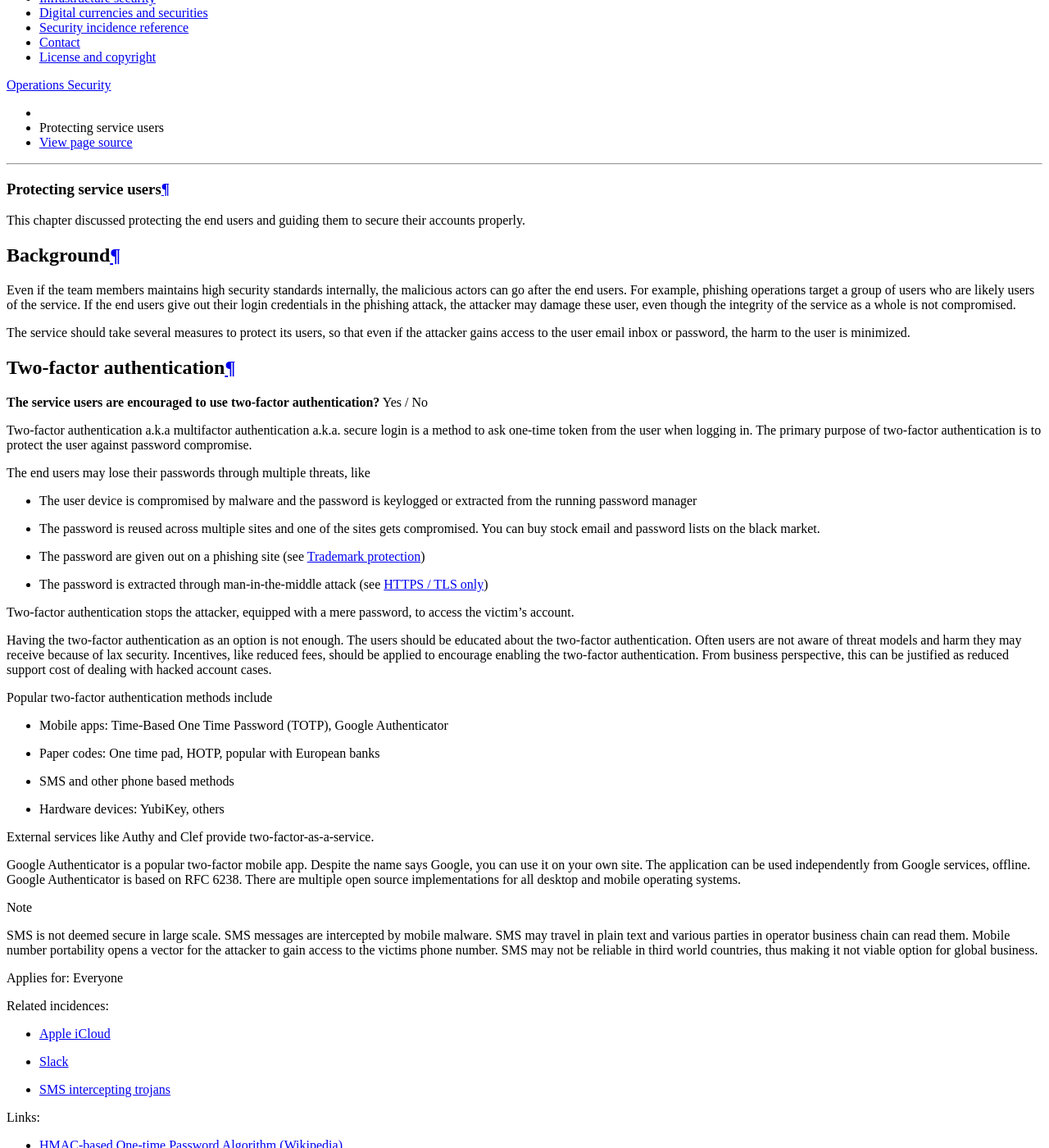
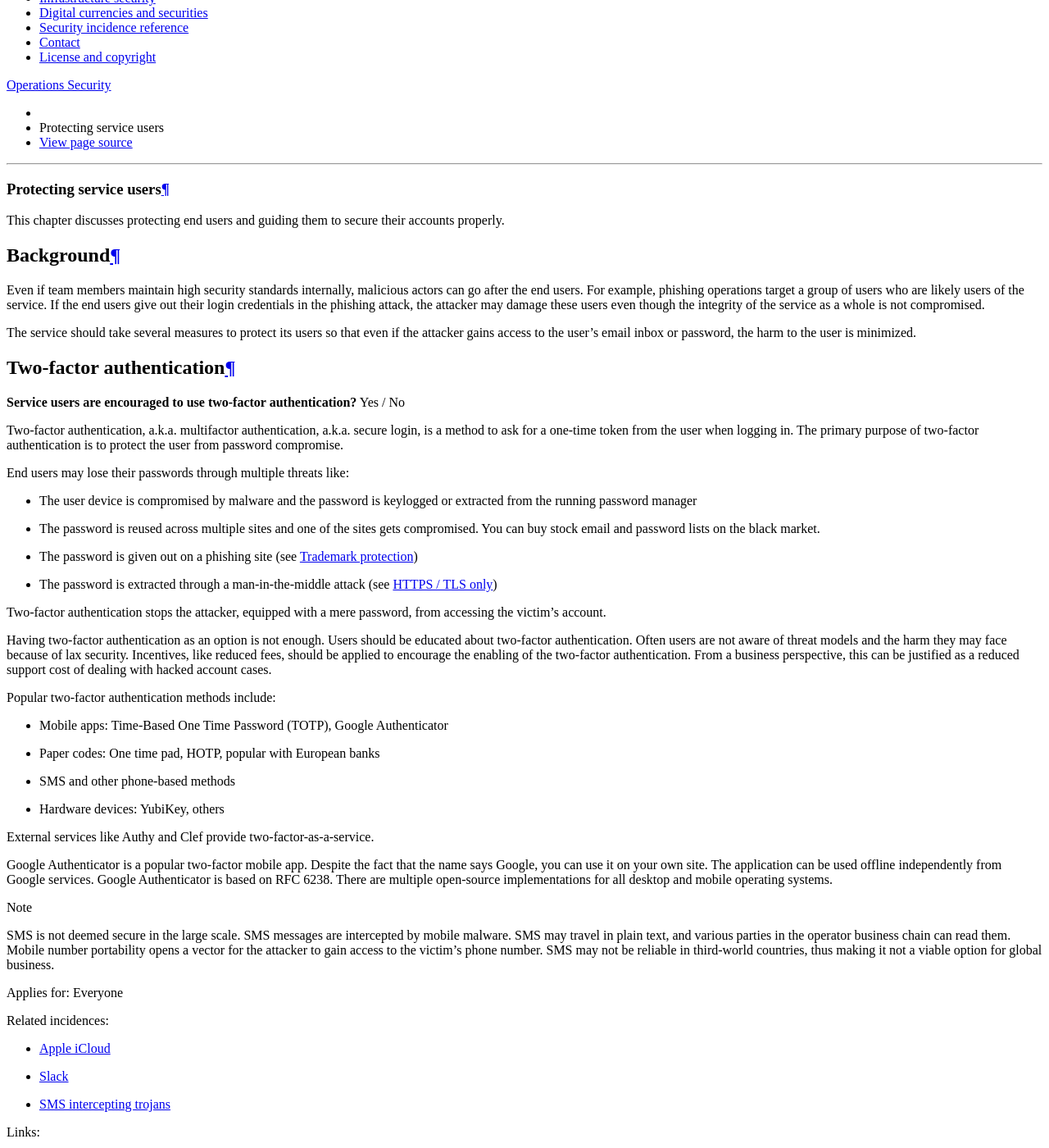
Before and after one commit to miohtama/opsec, a Sphinx documentation site: the page built from source/user/index.rst, in a window 1280 px wide and 1400 px high, scrolled down 436 px. Shown: the whole window at 82% size. Built offline with Sphinx 7.4.7 and the Read the Docs theme 2.0.0, drawn with Linux system fonts in a browser that asks for light colours; comment, search, counter and statistics services are not loaded; some of the changed text lies outside the part shown.

Commit message:
All chapters spellchecked

```diff
--- a/source/user/index.rst
+++ b/source/user/index.rst
@@ -5,15 +5,15 @@
 Protecting service users
 ===========================================
 
-This chapter discussed protecting the end users and guiding them to secure their accounts properly.
+This chapter discusses protecting end users and guiding them to secure their accounts properly.
 
 Background
 ==========
 
 
-Even if the team members maintains high security standards internally, the malicious actors can go after the end users. For example, phishing operations target a group of users who are likely users of the service. If the end users give out their login credentials in the phishing attack, the attacker may damage these user, even though the integrity of the service as a whole is not compromised.
+Even if team members maintain high security standards internally, malicious actors can go after the end users. For example, phishing operations target a group of users who are likely users of the service. If the end users give out their login credentials in the phishing attack, the attacker may damage these users even though the integrity of the service as a whole is not compromised.
 
-The service should take several measures to protect its users, so that even if the attacker gains access to the user email inbox or password, the harm to the user is minimized.
+The service should take several measures to protect its users so that even if the attacker gains access to the user’s email inbox or password, the harm to the user is minimized.
 
 
 
@@ -24,41 +24,41 @@
 Two-factor authentication
 ==============================================================
 
-**The service users are encouraged to use two-factor authentication?** Yes / No
+**Service users are encouraged to use two-factor authentication?** Yes / No
 
-Two-factor authentication a.k.a multifactor authentication a.k.a. secure login is a method to ask one-time token from the user when logging in. The primary purpose of two-factor authentication is to protect the user against password compromise.
+Two-factor authentication, a.k.a. multifactor authentication, a.k.a. secure login, is a method to ask for a one-time token from the user when logging in. The primary purpose of two-factor authentication is to protect the user from password compromise.
 
-The end users may lose their passwords through multiple threats, like
+End users may lose their passwords through multiple threats like:
 
 * The user device is compromised by malware and the password is keylogged or extracted from the running password manager
 
 * The password is reused across multiple sites and one of the sites gets compromised. You can buy stock email and password lists on the black market.
 
-* The password are given out on a phishing site (see :ref:`trademark-protection`)
+* The password is given out on a phishing site (see :ref:`trademark-protection`)
 
-* The password is extracted through man-in-the-middle attack (see :ref:`https-tls-only`)
+* The password is extracted through a man-in-the-middle attack (see :ref:`https-tls-only`)
 
-Two-factor authentication stops the attacker, equipped with a mere password, to access the victim's account.
+Two-factor authentication stops the attacker, equipped with a mere password, from accessing the victim's account.
 
-Having the two-factor authentication as an option is not enough. The users should be educated about the two-factor authentication. Often users are not aware of threat models and harm they may receive because of lax security. Incentives, like reduced fees, should be applied to encourage enabling the two-factor authentication. From business perspective, this can be justified as reduced support cost of dealing with hacked account cases.
+Having two-factor authentication as an option is not enough. Users should be educated about two-factor authentication. Often users are not aware of threat models and the harm they may face because of lax security. Incentives, like reduced fees, should be applied to encourage the enabling of the two-factor authentication. From a business perspective, this can be justified as a reduced support cost of dealing with hacked account cases.
 
-Popular two-factor authentication methods include
+Popular two-factor authentication methods include:
 
 * Mobile apps: Time-Based One Time Password (TOTP), Google Authenticator
 
 * Paper codes: One time pad, HOTP, popular with European banks
 
-* SMS and other phone based methods
+* SMS and other phone-based methods
 
 * Hardware devices: YubiKey, others
 
 External services like Authy and Clef provide two-factor-as-a-service.
 
-Google Authenticator is a popular two-factor mobile app. Despite the name says Google, you can use it on your own site. The application can be used independently from Google services, offline. Google Authenticator is based on RFC 6238. There are multiple open source implementations for all desktop and mobile operating systems.
+Google Authenticator is a popular two-factor mobile app. Despite the fact that the name says Google, you can use it on your own site. The application can be used offline independently from Google services. Google Authenticator is based on RFC 6238. There are multiple open-source implementations for all desktop and mobile operating systems.
 
 .. note::
 
-  SMS is not deemed secure in large scale. SMS messages are intercepted by mobile malware. SMS may travel in plain text and various parties in operator business chain can read them. Mobile number portability opens a vector for the attacker to gain access to the victims phone number. SMS may not be reliable in third world countries, thus making it not viable option for global business.
+  SMS is not deemed secure in the large scale. SMS messages are intercepted by mobile malware. SMS may travel in plain text, and various parties in the operator business chain can read them. Mobile number portability opens a vector for the attacker to gain access to the victim’s phone number. SMS may not be reliable in third-world countries, thus making it not a viable option for global business.
 
 
 
@@ -124,19 +124,20 @@
 Third-factor authentication
 ==============================================================
 
-**The login process goes through additional check in abnormal circumstances?**
+**The login process goes through an additional check in abnormal circumstances?**
 
-The login process should perform an additional check if there is a reason to believe the login attempt might not be genuine.
 
-The users might not have two-factor authentication enabled. Even with two-factor authentication enabled there is a chance that the user gives out the codes on a phishing site. In these cases the service should detect abnormal conditions and perform additional checks before letting the login to proceed.
+The login process should perform an additional check if there is a reason to believe that the login attempt might not be genuine.
 
-The common criteria triggering the third factor authentication include
+The users might not have two-factor authentication enabled. Even with two-factor authentication enabled, there is a chance that the user will give out the codes on a phishing site. In these cases, the service should detect abnormal conditions and perform additional checks before letting the login proceed.
 
-* The country of the user IP address has changed
+The common criteria triggering third-factor authentication include:
 
-* The device or the web browser of the user has not been seen before, identified by a stored permacookie
+* The country of the user’s IP address has changed.
 
-In these cases the service should prompt the login to go through additional verification step. This could be
+* The device or the web browser of the user has not been seen before, identified by a stored permacookie.
+
+In these cases, the service should prompt the login to go through additional verification steps. This could be:
 
 * Email confirmation
 
@@ -180,31 +181,32 @@
 
 **Sensitive actions should prompt for authentication again?** Yes / No
 
-Security sensitive actions should ask for an additional authentication attempt. Mere logging in to the service should not enable the attacker to perform sensitive actions.
 
-The additional authentication step can be
+Security-sensitive actions should ask for an additional authentication attempt. Mere logging in to the service should not enable the attacker to perform sensitive actions.
 
-* Give the password again
+The additional authentication step can be:
 
-* Email confirmation
+* Give the password again.
 
-* SMS confirmation
+* Email confirmation.
 
-* Give another two-factor authentication token
+* SMS confirmation.
 
-Sensitive actions may include e.g.
+* Give another two-factor authentication token.
 
-* Making withdraw from the service
+Sensitive actions may include:
 
-* Sending money to another user
+* Making a withdrawal from the service.
 
-* Changing password, email or phone number
+* Sending money to another user.
 
-* Closing the account
+* Changing password, email or phone number.
+
+* Closing the account.
 
 Asking for an additional authentication makes it difficult to automatize malicious actions, creating another layer of protection against phishing and XSS attacks.
 
-The sensitive operations, like where money is transferred out from the service, should require minimum of two different two-factor authentication codes: one for login and one for transfer. This makes phishing site operations, which intercept two-factor authentication codes, less robust. The users are more likely to notice bad URLs the longer they need to spend time on the phishing site. The reuse of two-factor authentication codes allows the attacker to transfer out the assets if the victim logs in to the phishing site even once.
+Sensitive operations, like those in which money is transferred out from the service, should require a minimum of two different two-factor authentication codes: one for login and one for transfer. This makes phishing site operations, which intercept two-factor authentication codes, less robust. Users are more likely to notice bad URLs the longer they need to spend time on the phishing site. The reuse of two-factor authentication codes allows the attacker to transfer out the assets if the victim logs into the phishing site even once.
 
 
 
@@ -228,33 +230,33 @@
 **Service login attempts are throttled in multiple ways?** Yes / No
 
 
-The attackers may try to brute force the logins of the users. The service should have adequate measures to prevent multiple login attempts and make them effectively stopped.
+Attackers may try to brute force the logins of users. The service should have adequate measures to prevent multiple login attempts and to effectively stop them.
 
-There are few different brute force attack modes:
+There are a few different brute force attack modes:
 
-  * Spearhead brute force attack against a single high value victim
+  * Spearhead a brute force attack against a single high-value victim.
 
-  * Known email and known password combination list, leaked from a third party site or bought from black market
+  * Known email and known password combination list, leaked from a third-party site or bought from the black market.
 
-  * Known email and common password list, guessing 1000 most common passwords
+  * Known email and common password list, guessing the 1000 most-common passwords.
 
-The attackers have been shown to possess of thousands of IP addresses, so blocking individual IP addresses is not effective against well-versed attacker.
+Attackers have been shown to possess thousands of IP addresses, so blocking individual IP addresses is not effective against a well-versed attacker.
 
-To prevent the brute force attacks the counter actions should include:
+To prevent brute force attacks, counter actions should include:
 
-  * Prevent multiple login attempts per user: require CAPTCA verification on second login attempt - allow only one wrong password attempt per user
+  * Prevent multiple login attempts per user: require CAPTCA verification on second login attempt; allow only one wrong password attempt per user.
 
-  * Prevent multiple login attempts from the same IP address or network
+  * Prevent multiple login attempts from the same IP address or network.
 
-  * Force all users to go through CAPTCHA before login if the system global login rate is abnormal high (botnet-based attack)
+  * Force all users to go through CAPTCHA before login if the system global login rate is abnormally high (botnet-based attack).
 
-Relying solely to CAPTCHA to prevent brute forcing is not recommended, as the automated CAPTCHA solving success rates are counted in tens of percents. Thus, the malicious networks should be identified and dropped.
+Relying solely on CAPTCHA to prevent brute forcing is not recommended, as the automated CAPTCHA solving success rates are counted in the tens of percents. Thus, the malicious networks should be identified and dropped.
 
-Beside the security ramifications, well-armed brute force logging attacker may cause denial of service, as the system is not able to handle all the login attempts.
+Beside the security ramifications, a well-armed brute force logging attacker may cause denial of service, as the system is not able to handle all the login attempts.
 
 .. note::
 
-  Forcing the users to choose long passwords brings limited additional value. Passwords are effectively dead. It doesn't matter how complex the password is, as usually the whole password is lost due to phishing or keylogging malware. Instead, two-factor authentication should be encouraged as the primary option to increase the account security.
+  Forcing users to choose long passwords brings limited additional value. Passwords are effectively dead. It doesn't matter how complex the password is, as usually the whole password is lost due to phishing or keylogging malware. Instead, two-factor authentication should be encouraged as the primary option for increasing account security.
 
 
 
@@ -298,11 +300,11 @@
 
 **When the user account is deactivated or changed, the related sessions are dropped?**
 
-If the attacker gains access to an user account the system administrators must be able to kick out the attacker. In certain security related actions it is also good practice to drop the sessions of the user.
+If the attacker gains access to a user account, system administrators must be able to kick out the attacker. In certain security-related actions, it is also good practice to drop the sessions of the user.
 
-The account deactivation, besides marking the user account deactivated in the database records, should also drop the active sessions which are usually stored in a separate backend like Memcached or Redis. When a user account is deactivated, all communication channels to this user must be dropped: HTTP sessions, WebSocket sessions, mobile application sessions and so on.
+Account deactivation, besides marking the user account deactivated in the database records, should also drop the active sessions which are usually stored in a separate backend like Memcached or Redis. When a user account is deactivated, all communication channels to this user must be dropped: HTTP sessions, WebSocket sessions, mobile application sessions and so on.
 
-Furthermore, all user sessions should be dropped on when the users themselves perform changes which may affect the account security. These includes
+Furthermore, all user sessions should be dropped when the users themselves perform changes which may affect account security. These include:
 
 * Password change
 
@@ -310,7 +312,7 @@
 
 * Phone number change
 
-After the change has been performed the user must relogin to the service. This allows the users themselves to act quickly in situations where they notice that somebody has hacked into the account, e.g. via an incoming email notification. In this case the user is still probably logged in to the system with stolen credentials and user may hurry to change the password to kick the attacker out.
+After the change has been performed, the user must relogin to the service. This allows the users themselves to act quickly in situations in which they notice that somebody has hacked into the account, e.g., via an incoming email notification. In this case, the user is still probably logged into the system with stolen credentials and the user may hurry to change the password to kick the attacker out.
 
 
 
@@ -338,17 +340,17 @@
 User audit logs
 ==============================================================
 
-**The service retains audit logs of sensitive user actions?**
+**Service retains audit logs of sensitive user actions?**
 
-All sensitive actions should be logged to a user specific action log.
+All sensitive actions should be logged to a user-specific action log.
 
-The users may or may not be able view these log entries themselves. In the case the user reports hacked account the action log can be reviewed for swift judgement. In the case filed police report, due to an account hack, the user audit log can be handed to the officials.
+The users may or may not be able to view these log entries themselves. In the case of a user reporting a hacked account, the action log can be reviewed for swift judgement. In the case of a filed police report, due to an account hack, the user audit log can be handed to the officials.
 
-The user audit log also serve in an important role to protect the service operator itself against fraud. For example, a user can make a frivolous claim their account got hacked and threats to sue the service and publish the incident unless there is (incorrecly) reimbursement. In fact the user might just transferred out assets himself / herself to a friendly third party. The user audit logs prove the correct password and authentications codes were used to initiate the transfer and shift the responsibility to the user themselves.
+The user audit log also serves an important role in protecting the service operator itself against fraud. For example, a user can make a frivolous claim that the user’s account got hacked, then threaten to sue the service and publish the incident unless there is (incorrectly) reimbursement. In fact, the user might have just transferred out assets himself/herself to a friendly third party. The user audit logs prove the correct password and authentication codes were used to initiate the transfer and shift the responsibility to the user himself or herself.
 
 The user audit log should include at least:
 
-* The user logins and login attempts
+* User logins and login attempts
 
 * Password change and reset operations
 
@@ -396,13 +398,13 @@
 
 **The creation of bogus accounts is prevented?** Yes / No / Not applicable
 
-In services where it is possible to spam or harass other users fake accounts are a common problem.
+In services in which it is possible to spam or harass other users, fake accounts are a common problem.
 
-To keep the service clean, one should prevent the creation of fake and robot accounts. The cost of automated account creation should be  high enough that there is no financial gain to create and use the accounts for spamming. On the other hand, the account creation process should be still smooth enough that it doesn't discourage the users to signs up.
+To keep the service clean, one should prevent the creation of fake and robot accounts. The cost of automated account creation should be high enough that there is no financial gain to create and use accounts for spamming. On the other hand, the account creation process should still be smooth enough that it doesn't discourage users from signing up.
 
-The account verification is also important for anti-money laundering (AML) and know-your-customer (KYC) cases where it is imperative to know one is dealing with the rightful holder of the financial assets.
+Account verification is also important for anti-money laundering (AML) and know-your-customer (KYC) cases in which it is imperative to know that one is dealing with the rightful holder of the financial assets.
 
-The common account verification methods include:
+Common account verification methods include:
 
 * CAPTCHA
 
@@ -416,7 +418,7 @@
 
 * Piggybacking the authentication mechanism of a large service (Facebook, Twitter, Google OAuth)
 
-* Government id verification services (available as-a-service like Jumio and Trulioo)
+* Government ID verification services (available as-a-service like Jumio and Trulioo)
 
 Please note that all of these can be defeated if the financial incentive of the attacker is high enough.
 
@@ -478,17 +480,17 @@
 
 When the service provides ways to message or contact other users, these actions should be throttled so that one cannot flood messaging by sending a large number of useless messages.
 
-Example actions that should be throttled include
+Example actions that should be throttled include:
 
-* Sending messages to the other users
+* Sending messages to other users
 
 * Sending invitation emails
 
 * Sending SMS messages
 
-If a malicious actor is free to send infinite number of messages this can be exploited for harassment. Even if the exploit doesn't lead to direct financial gain to the attacker, the service may take a reputation hit and the brand suffers due to poor user experience.
+If a malicious actor is free to send an infinite number of messages, this can be exploited for harassment. Even if the exploitation doesn't lead to direct financial gain for the attacker, the service may take a reputation hit and the brand suffers due to poor user experience.
 
-Throttling can be done by having time window thresholds how much messages one user can send or how much messages can be send on global level. If the frequency of actions exceeds the limit what a normal person would do, the action should be disabled or the user banned.
+Throttling can be done by having time window thresholds for how many messages one user can send or how many messages can be sent on a global level. If the frequency of actions exceeds the limit of what a normal person would do, the action should be disabled or the user banned.
 
 
 
@@ -518,13 +520,13 @@
 
 **Is the name of the service trademarked??**
 
-A trademark helps to protect against advertisement phishing.
+A trademark helps protect against advertisement phishing.
 
-If you type the service name into Google or web browser address bar search, Google displays advertisements on the top of the actual search results. These advertisement can be bought out to create misleading phishing links, like  *www.blockchain.com.de/wallet/login*. Normal end users cannot distinct between phishing advertisements and actual search results.
+If you type the service name into Google or a web browser address search bar, Google displays advertisements on the top of the actual search results. These advertisement can be bought out to create misleading phishing links, like *www.blockchain.com.de/wallet/login*. Normal end users cannot distinguish between phishing advertisements and actual search results.
 
-If you have properly trademarked your service name, you can ask Google AdWords to not to allow it being used in the advertisements, making advertisement phishing harder.
+If you have properly trademarked your service name, you can ask Google AdWords to not allow it to be used in advertisements, making advertisement phishing harder.
 
-Google AdWords is know to take down phishing advertisement quite slowly when reported.
+Google AdWords is known to take down phishing advertisements quite slowly when reported.
 
 
 
```
Also changed, not shown: other parts of source/user/index.rst (+1 -1 lines), source/assets/index.rst (+22 -21 lines), source/incidences/index.rst (+32 -32 lines), source/infrastructure/index.rst (+26 -25 lines), source/team/index.rst (+61 -59 lines), source/web/index.rst (+55 -51 lines), 1 other file.
